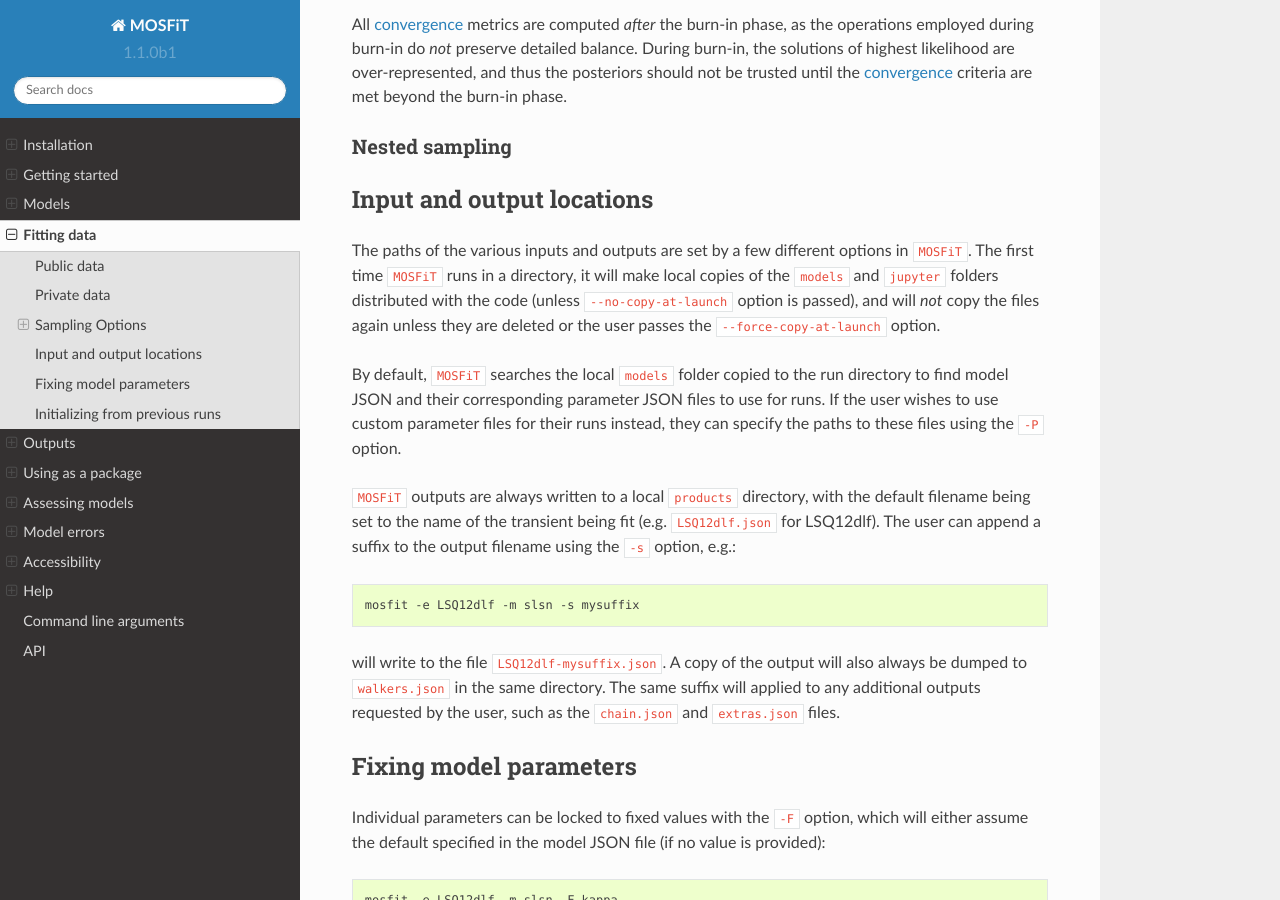
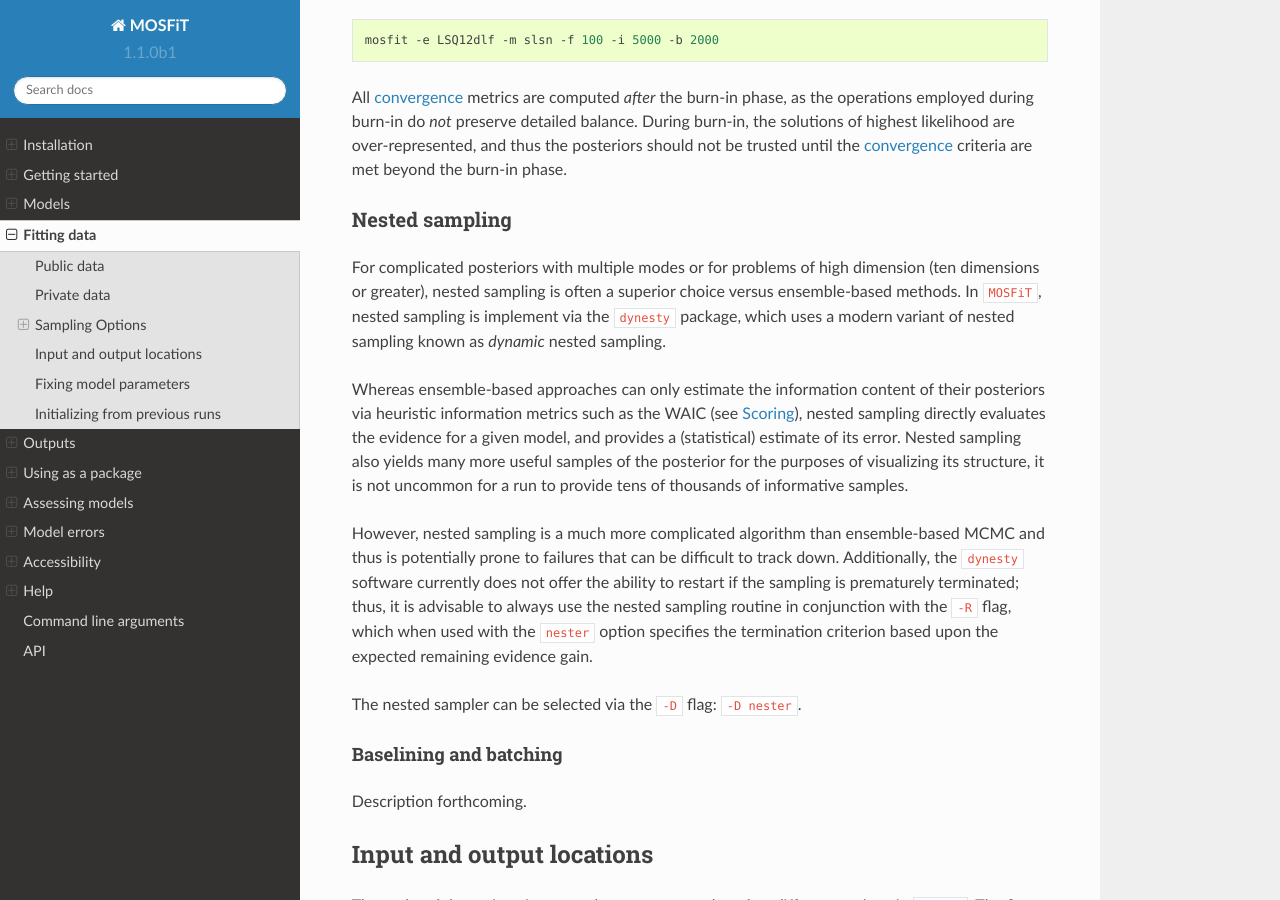
Before and after one commit to guillochon/MOSFiT, a Sphinx documentation site: the page built from docs/fitting.rst, in a window 1280 px wide and 900 px high, scrolled down 3670 px. Built offline with Sphinx 7.4.7 and the Read the Docs theme 2.0.0, drawn with Linux system fonts in a browser that asks for light colours; some of the changed text lies outside the part shown.

Commit message:
DOCS: add nester intro [ci skip]

````diff
--- a/docs/fitting.rst
+++ b/docs/fitting.rst
@@ -52,9 +52,9 @@ Note that this step is completely optional, users do not have to share their dat
 Sampling Options
 ----------------
 
-``MOSFiT`` at present offers two ways to sample the parameter space: An ensemble-based MCMC (implemented with the ```emcee`` package), and a nested sampling approach (implement with the ``dynesty`` package). The ensemble-based approach is presently the default sampler used in ``MOSFiT``, although the nested sampler is likely to replace it as the default in a future version.
+``MOSFiT`` at present offers two ways to sample the parameter space: An ensemble-based MCMC (implemented with the ``emcee`` package), and a nested sampling approach (implemented with the ``dynesty`` package). The ensemble-based approach is presently the default sampler used in ``MOSFiT``, although the nested sampler (which in preliminary testing performs better) is likely to replace it as the default in a future version.
 
-Samplers are selected via the ``-D`` option: ``-D ensembler`` for the ensemble-based approach, ``-D nester`` for the nested sampling approach. The two approaches are described below.
+Samplers are selected via the ``-D`` option: ``-D ensembler`` for the ensemble-based approach, and ``-D nester`` for the nested sampling approach. The two approaches are described below.
 
 .. _ensembler:
 
@@ -63,7 +63,9 @@ Ensemble-based MCMC
 
 In ensemble-based Markov chain Monte Carlo, a collection of parameter positions (called "walkers") are evolved in the parameter space according to simple rules based upon the positions of their neighbors. This approach is simple, flexible, and is able to deal with several pathologies in posteriors that can cause issues in other samplers. In ``MOSFiT`` we implement this sampling using the parallel-tempered sampler available within the ``emcee`` package, although a single temperature is used by default (note that the parallel-tempered sampler is now deprecated as of ``emcee`` version ``3.0``, and ``MOSFiT`` will eventually deprecate this option as well).
 
-While ``MOSFiT`` also performs minimization during the burn-in phase to find the global minima within the posterior, it should be noted that ``emcee`` on its own has been found to have poor convergence to the posterior for problems with greater than about 10 dimensions (`Huijser et al. 2016 <https://arxiv.org/abs/1509.02230>`_). As many models provided with ``MOSFiT`` have a dimension similar to this number, care should be taken when using this sampler to ensure that convergence has been achieved.
+While ``MOSFiT`` also performs minimization during the burn-in phase to find the global minima within the posterior, it should be noted that ``emcee`` on its own has been found to have poor convergence to the posterior for problems with greater than about 10 dimensions (`Huijser et al. 2015 <https://arxiv.org/abs/1509.02230>`_). As many models provided with ``MOSFiT`` have a dimension similar to this number, care should be taken when using this sampler to ensure that convergence has been achieved.
+
+The ensemble-based MCMC can be selected via the ``-D`` flag: ``-D ensembler``.
 
 .. _initialization:
 
@@ -126,6 +128,21 @@ All :ref:`convergence <convergence>` metrics are computed *after* the burn-in ph
 
 Nested sampling
 ===============
+
+For complicated posteriors with multiple modes or for problems of high dimension (ten dimensions or greater), nested sampling is often a superior choice versus ensemble-based methods. In ``MOSFiT``, nested sampling is implement via the ``dynesty`` package, which uses a modern variant of nested sampling known as *dynamic* nested sampling.
+
+Whereas ensemble-based approaches can only estimate the information content of their posteriors via heuristic information metrics such as the WAIC (see :ref:`scoring`), nested sampling directly evaluates the evidence for a given model, and provides a (statistical) estimate of its error. Nested sampling also yields many more useful samples of the posterior for the purposes of visualizing its structure, it is not uncommon for a run to provide tens of thousands of informative samples.
+
+However, nested sampling is a much more complicated algorithm than ensemble-based MCMC and thus is potentially prone to failures that can be difficult to track down. Additionally, the ``dynesty`` software currently does not offer the ability to restart if the sampling is prematurely terminated; thus, it is advisable to always use the nested sampling routine in conjunction with the ``-R`` flag, which when used with the ``nester`` option specifies the termination criterion based upon the expected remaining evidence gain.
+
+The nested sampler can be selected via the ``-D`` flag: ``-D nester``.
+
+.. _baselining-batching:
+
+Baselining and batching
+-----------------------
+
+Description forthcoming.
 
 .. _io:
 
@@ -205,3 +222,5 @@ The user can use the ensemble parameters from a prior ``MOSFiT`` run to draw the
     mosfit -e LSQ12dlf -m slsn -w LSQ12dlf-suffix.json
 
 If the file contains more walkers than requested by the new run, walker positions will be drawn verbatim from the input file, otherwise walker positions will be "jittered" by a small amount so no two walkers share identical parameters.
+
+Note that while the outputs of nested sampling runs can be initialized *from*, they cannot themselves be initialized from previous runs, as the nested sampling approach must sample from the full prior volume.
````
Also changed, not shown: docs/models.rst (+6 -4 lines).
